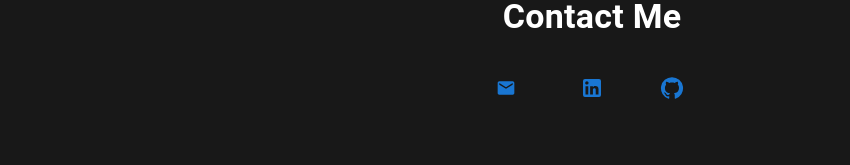
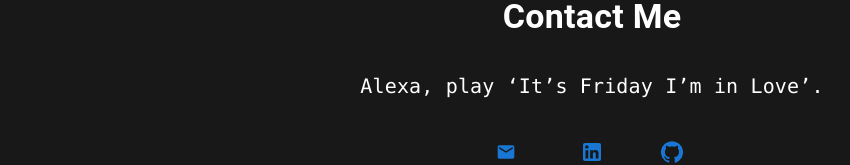
Before and after one commit to teozhengyang/personal-website, a React (Create React App) app in the folder frontend/: page / in a window 1280 px wide. Shown: the part 4378-4543 px from the top of the page, without its empty margins (48-898 px from the left). Built offline with nearby package versions, Linux system fonts and the light colour scheme.

Commit message:
Add quote for each day of the week

```diff
--- a/frontend/src/components/ContactMe.js
+++ b/frontend/src/components/ContactMe.js
@@ -3,10 +3,27 @@ import { Box, Typography, Grid2, Button } from '@mui/material';
 import { LinkedIn, GitHub, Email } from '@mui/icons-material';
 
 const ContactMe = () => {
+
+    /* get current day */
+    const day = new Date();
+
+    const quotes = [
+      'A Sunday well-snoozed is a Sunday well-used.',
+      'Monday: because ‘Good Morning’ is an oxymoron.',
+      'Tuesday is just Monday’s ugly sister.',
+      'Wednesdays are for surviving, not thriving.',
+      'Thursday: Because every week needs a hero day.',
+      'Alexa, play ‘It’s Friday I’m in Love’.',
+      'I’m multi-slacking this Saturday.',
+    ]
+
   return (
     <Box sx={{ padding: { xs: 4, md: 10 }, backgroundColor: '#181818'}} id="contact">
       <Typography variant="h4" align="center" sx={{ marginBottom: { xs: 2, md: 4 }, fontWeight: 'bold' }}>
         Contact Me
+      </Typography>
+      <Typography variant="h6" align="center" sx={{ marginBottom: { xs: 2, md: 4 } }} fontFamily={'Consolas'}>
+        {quotes[day.getDay()]}
       </Typography>
       <Grid2 container spacing={2} justifyContent="center" alignItems="center">
         <Grid2 item>
```
